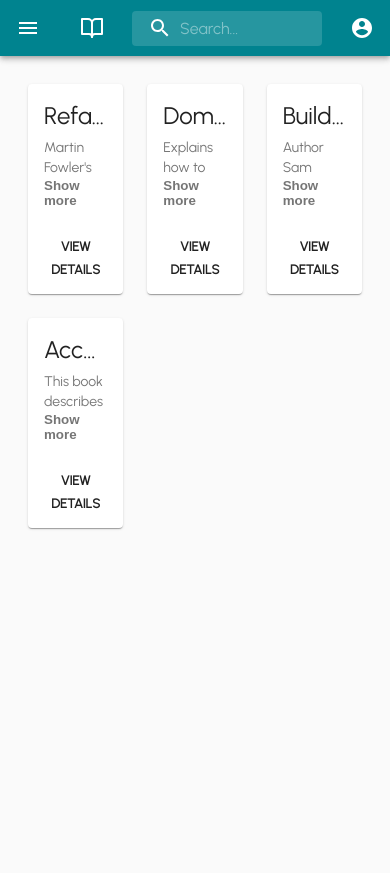
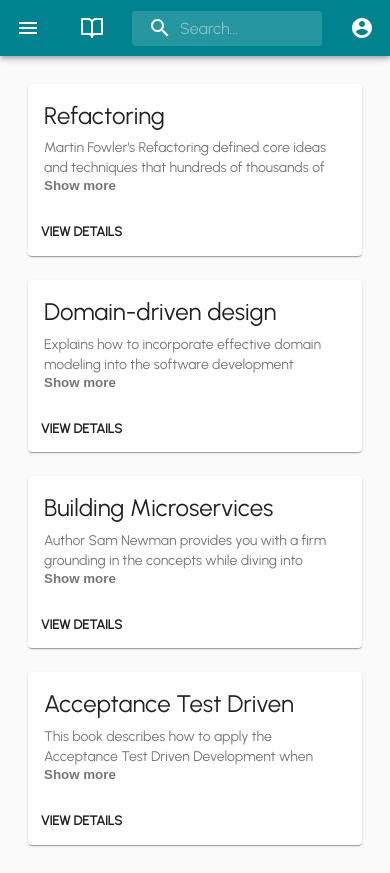
Before and after one commit to astridlyre/bookster, a React (Create React App) app: page / in a window 390 px wide. Before the commit the page ends 844 px from the top, so only its background shows below. Built offline with nearby package versions, Linux system fonts and the light colour scheme; data requests are answered from the project's data file.

Commit message:
tweak: changed grid responsive layout for Book Cards

```diff
--- a/src/BookList/BookCard.js
+++ b/src/BookList/BookCard.js
@@ -44,7 +44,7 @@ export default function BookCard({ book }) {
   const getDescriptionFor = book => book.description || book.name;
 
   return (
-    <Grid item xs={4} sm={4} className={`${classes.root} book-item`}>
+    <Grid item xs={12} sm={6} md={4} className={`${classes.root} book-item`}>
       <Card>
         <CardActionArea>
           <CardContent>
```
Also changed, not shown: 1 other file (tests, documents, lock files or other folders).
